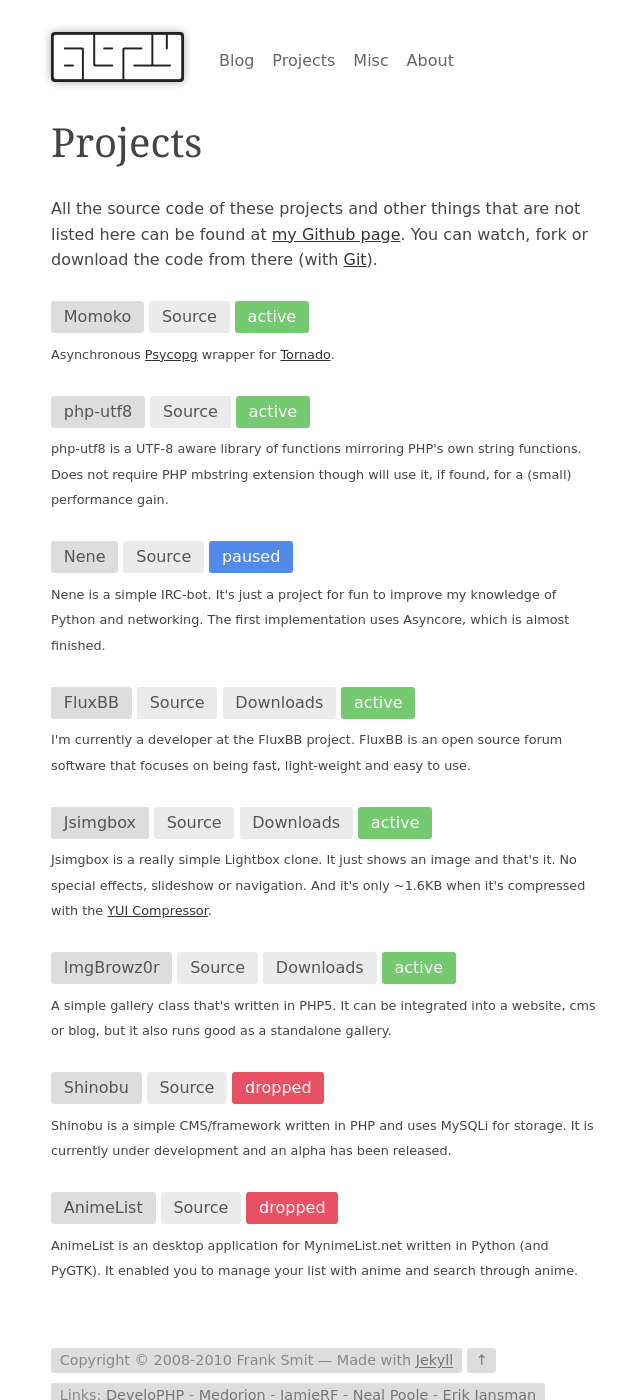
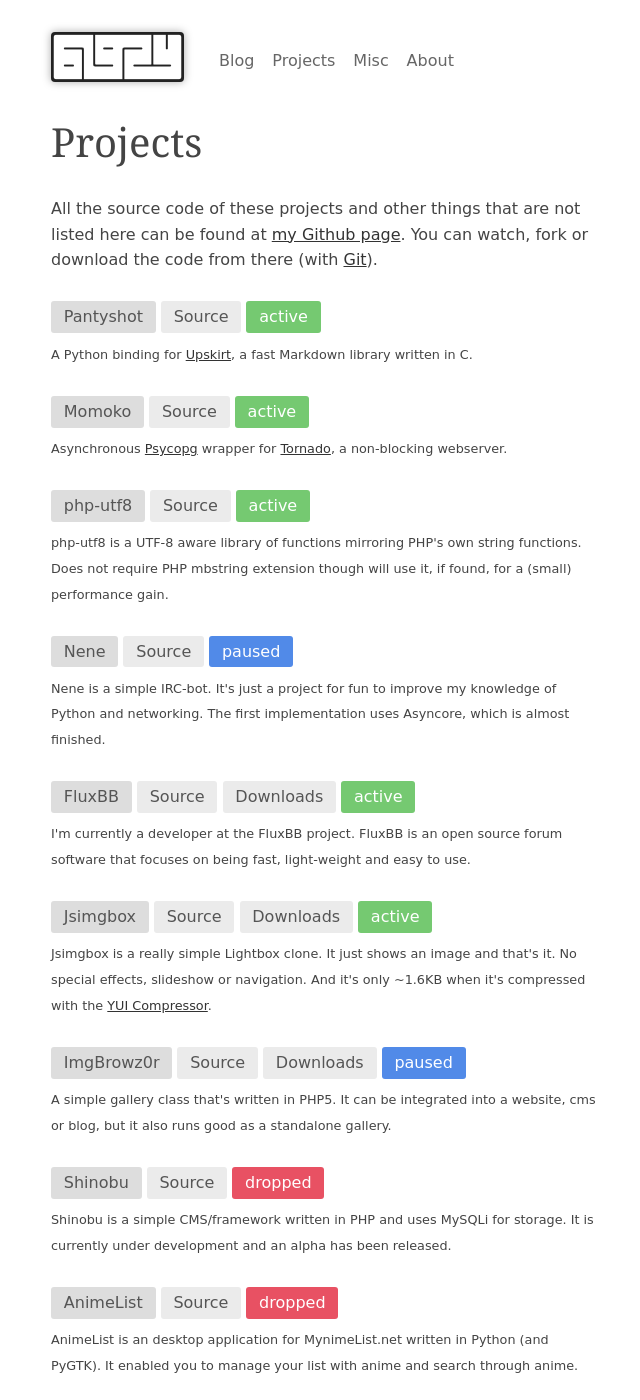
Before and after one commit to wskplho/fsx.github.com, a Jekyll site: the page built from projects.markdown, in a window 1280 px wide and 1400 px high. Shown: the whole window, without its empty margins (214-854 px from the left). Built offline with Jekyll 4.4.1, drawn with Linux system fonts in a browser that asks for light colours; Markdown is read by kramdown in place of the engine named in the settings.

Commit message:
Added Pantyshot to the projects page.

```diff
--- a/projects.markdown
+++ b/projects.markdown
@@ -15,12 +15,21 @@ the code from there (with [Git][]).
     <ul>
         <li>
             <p class="head">
+                <a class="title" href="http://pantyshot.61924.nl/">Pantyshot</a>
+                <a href="https://github.com/FSX/pantyshot">Source</a>
+                <span class="status active">active</span>
+            </p>
+            <p class="desc">A Python binding for <a href="">Upskirt</a>, a fast Markdown library written in C.</p>
+        </li>
+        <li>
+            <p class="head">
                 <a class="title" href="http://momoko.61924.nl/">Momoko</a>
                 <a href="http://github.com/FSX/momoko">Source</a>
                 <span class="status active">active</span>
             </p>
             <p class="desc">Asynchronous <a href="http://initd.org/psycopg/">Psycopg</a>
-                wrapper for <a href="http://www.tornadoweb.org/">Tornado</a>.</p>
+                wrapper for <a href="http://www.tornadoweb.org/">Tornado</a>, a
+                non-blocking webserver.</p>
         </li>
         <li>
             <p class="head">
@@ -70,7 +79,7 @@ the code from there (with [Git][]).
                 <a class="title" href="/projects/imgbrowz0r.html">ImgBrowz0r</a>
                 <a href="http://github.com/FSX/imgbrowz0r/">Source</a>
                 <a href="http://github.com/FSX/imgbrowz0r/downloads">Downloads</a>
-                <span class="status active">active</span>
+                <span class="status paused">paused</span>
             </p>
             <p class="desc">A simple gallery class that's written in PHP5. It can be
             integrated into a website, cms or blog, but it also runs good as a standalone
```
